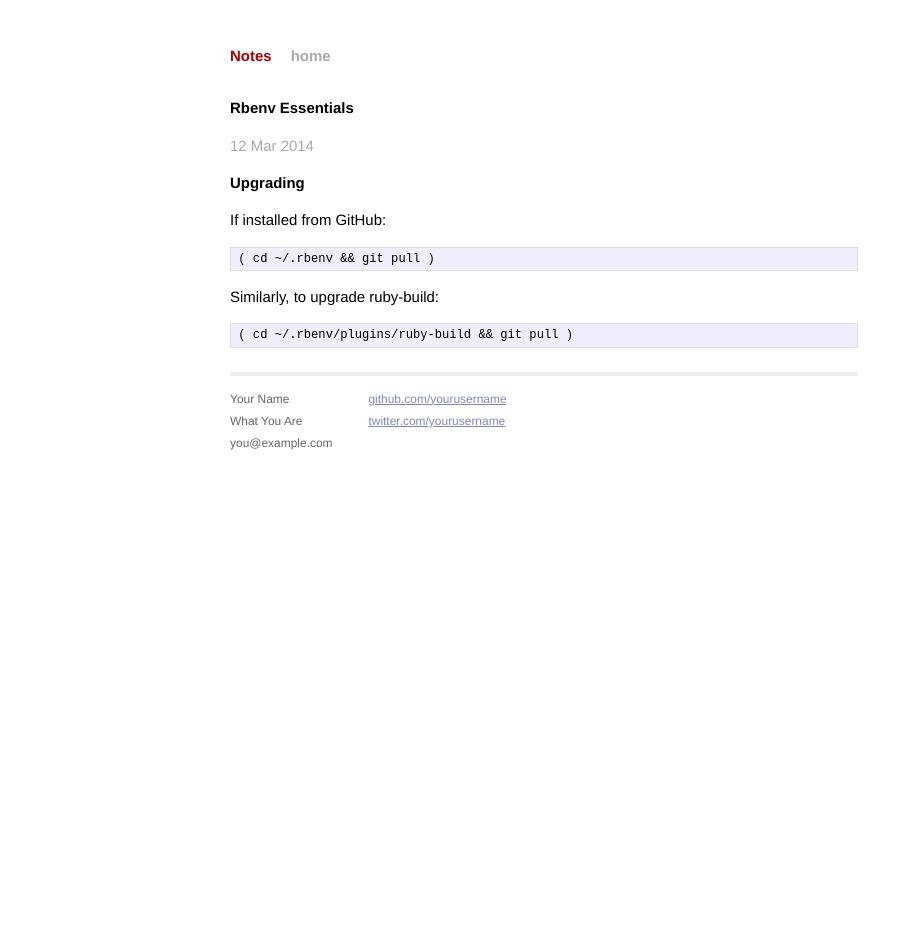
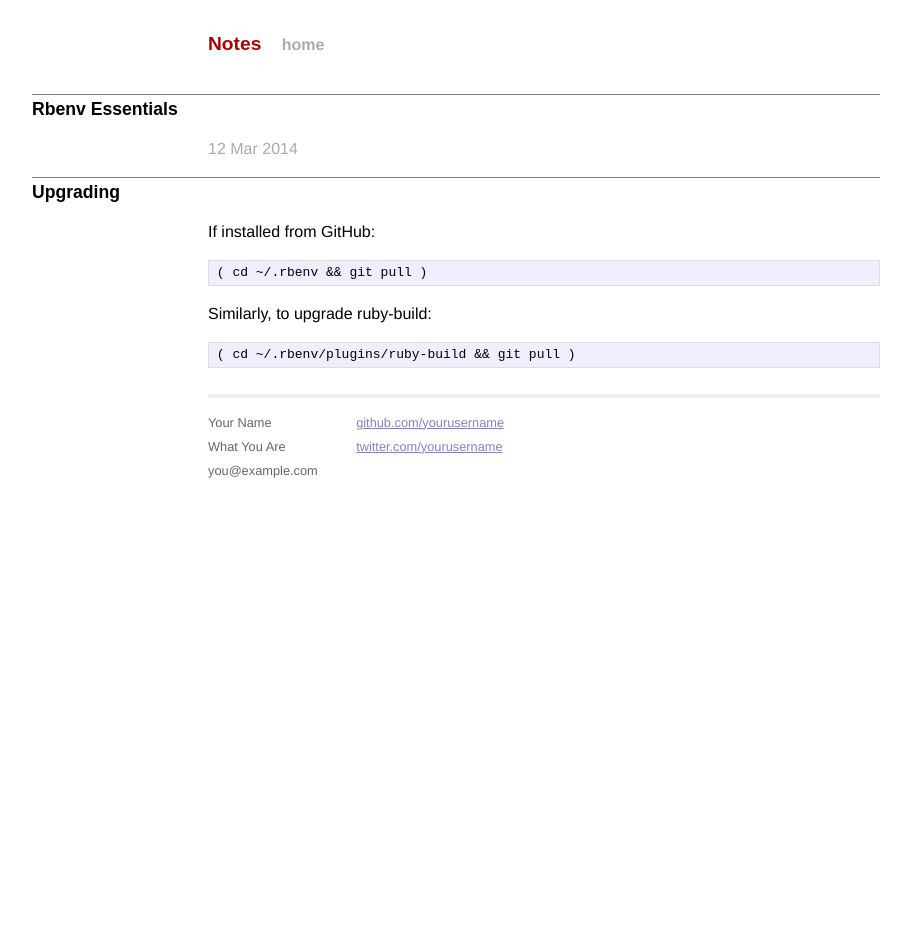
Before and after one commit to p3rj/p3rj.github.io, a Jekyll site: the page built from _posts/2014-03-12-rbenv-essentials.md, in a window 1280 px wide. Shown: the whole page, without its empty margins (96-1007 px from the left). Built offline with Jekyll 4.4.1, drawn with Linux system fonts in a browser that asks for light colours; Markdown is read by kramdown in place of the engine named in the settings.

Commit message:
Some vim links and bits, plus some stylesheet hacking

```diff
--- a/css/main.css
+++ b/css/main.css
@@ -14,13 +14,23 @@ html, body { height: 100%; }
 
 body {
   background-color: #FFF;
-  font: 13.34px Helvetica, Arial, sans-serif;
-  font-size: small;
+  font-family: Ubuntu, Helvetica, Arial, sans-serif;
   text-align: center;
 }
 
-h1, h2, h3, h4, h5, h6 {
-  font-size: 100%; }
+h1, h2 {
+    font-family: 'Ubuntu Condensed', sans-serif;
+    font-weight: bold;
+}
+h1 {
+    font-size: 120%;
+}
+h2 {
+    font-size: 110%;
+}
+h3, h4, h5, h6 {
+  font-size: 100%;
+}
 
 h1 { margin-bottom: 1em; }
 p { margin: 1em 0; }
@@ -56,13 +66,16 @@ a:visited { color: #a0a; }
 /*****************************************************************************/
 
 .site {
-  font-size: 115%;
   text-align: justify;
   width: 42em;
-  margin: 3em auto 2em;
+  margin: 2em auto 2em;
   line-height: 1.5em;
 }
-
+.site h2 {
+  padding-top: 2px;
+  border-top: 1px solid gray;
+  margin-left: -10em;
+}
 .header a {
   font-weight: bold;
   text-decoration: none;
```
Also changed, not shown: _posts/2014-04-09-vim-essentials.md (added, +19 -0 lines), _posts/2014-04-11-vim-resources.md (added, +20 -0 lines).
